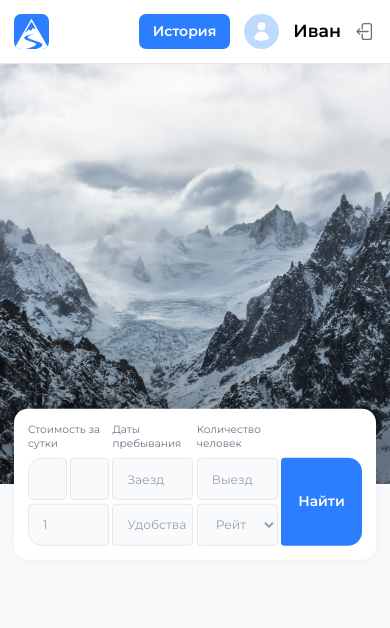
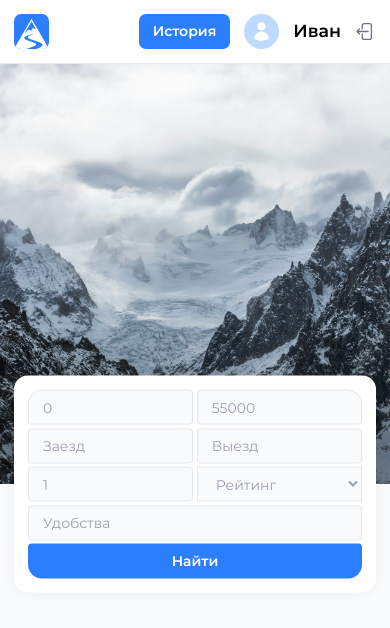
Before and after one commit to doloradium/hotel, a React (Vite) app: page / in a window 390 px wide. Shown: the top 628 px of the page. Built offline with nearby package versions, Linux system fonts and the light colour scheme.

Commit message:
Fixed responsive layout in main

```diff
--- a/src/pages/Main.tsx
+++ b/src/pages/Main.tsx
@@ -43,48 +43,47 @@ export default function Main() {
 
   return (
     <div className="min-h-screen">
-      <div style={{ backgroundImage: `url(${heroImage})` }} className={`w-full relative h-120 sm:h-96 bg-cover bg-center p-4 mb-60 sm:mb-32`}>
+      <div style={{ backgroundImage: `url(${heroImage})` }} className={`w-full relative h-120 sm:h-96 bg-cover bg-center p-4 mb-36 sm:mb-24`}>
         <div className="bg-white p-4 rounded-2xl shadow-(--custom-shadow) w-[calc(100%-2rem)] max-w-7xl absolute top-full left-1/2 -translate-1/2">
-          <div className="grid grid-cols-8 gap-1">
-            <div className="col-span-2 mb-1 text-xs text-gray-500 sm:text-sm">Стоимость за сутки</div>
-            <div className="col-span-2 mb-1 text-xs text-gray-500 sm:text-sm">Даты пребывания</div>
-            <div className="col-span-2 mb-1 text-xs text-gray-500 sm:text-sm">Количество человек</div>
-            <div className="col-span-2"></div>
+          <div className="grid grid-cols-2 gap-1 sm:grid-cols-8">
+            <div className="hidden text-gray-500 sm:block sm:col-span-2">Стоимость</div>
+            <div className="hidden text-gray-500 sm:block sm:col-span-2">Даты пребывания</div>
+            <div className="hidden sm:col-span-4 sm:block"></div>
 
             <input
               type="number"
               placeholder="от 0"
-              className={`w-full h-12 px-4 text-sm text-gray-400 placeholder-gray-400 border border-gray-200 bg-gray-50 col-span-1 transition-all duration-300 rounded-sm rounded-tl-2xl`}
+              className={`w-full h-10 px-4 text-gray-400 placeholder-gray-400 border border-gray-200 bg-gray-50 sm:col-span-1 transition-all duration-300 rounded-sm rounded-tl-2xl`}
               value={minPrice}
               onChange={(e) => setMinPrice(Number(e.target.value))}
             />
             <input
               type="number"
               placeholder="до 55 000"
-              className={`w-full h-12 px-4 text-sm text-gray-400 placeholder-gray-400 border border-gray-200 bg-gray-50 col-span-1 transition-all duration-300 rounded-sm`}
+              className={`w-full h-10 px-4 text-gray-400 placeholder-gray-400 border border-gray-200 bg-gray-50 sm:col-span-1 transition-all duration-300 sm:rounded-tr-sm rounded-tr-2xl rounded-sm`}
               value={maxPrice}
               onChange={(e) => setMaxPrice(Number(e.target.value))}
             />
             <input
               type="text"
               placeholder="Заезд"
-              className={`w-full h-12 px-4 text-sm text-gray-400 placeholder-gray-400 border border-gray-200 cursor-pointer bg-gray-50 col-span-2 transition-all duration-300 rounded-sm`}
+              className={`w-full h-10 px-4 text-gray-400 placeholder-gray-400 border border-gray-200 cursor-pointer bg-gray-50 sm:col-span-2 transition-all duration-300 rounded-sm`}
               value={''}
               readOnly
             />
             <input
               type="text"
               placeholder="Выезд"
-              className={`w-full h-12 px-4 text-sm text-gray-400 placeholder-gray-400 border border-gray-200 cursor-pointer bg-gray-50 col-span-2 transition-all duration-300 ${isHovered ? 'rounded-sm rounded-tr-2xl' : 'rounded-sm'}`}
+              className={`w-full h-10 px-4 text-gray-400 placeholder-gray-400 border border-gray-200 cursor-pointer bg-gray-50 sm:col-span-2 transition-all duration-300 ${isHovered ? 'rounded-sm sm:rounded-tr-2xl' : 'rounded-sm'}`}
               value={''}
               readOnly
             />
             <div
-              className="col-span-2 row-span-2"
+              className="order-last col-span-2 sm:order-none sm:col-span-2 sm:row-span-2"
               onMouseEnter={() => setIsHovered(true)}
               onMouseLeave={() => setIsHovered(false)}
             >
-              <Button className="w-full h-full rounded-sm hover:rounded-2xl rounded-tr-2xl rounded-br-2xl">
+              <Button className="w-full h-full rounded-sm rounded-t-sm hover:rounded-2xl rounded-b-2xl sm:rounded-tr-2xl sm:rounded-l-sm">
                 Найти
               </Button>
             </div>
@@ -92,24 +91,24 @@ export default function Main() {
             <input
               type="number"
               placeholder="1"
-              className={`w-full h-12 px-4 text-sm text-gray-400 placeholder-gray-400 border border-gray-200 bg-gray-50 col-span-2 transition-all duration-300 rounded-sm rounded-bl-2xl`}
+              className={`w-full h-10 px-4 text-gray-400 placeholder-gray-400 border border-gray-200 bg-gray-50 sm:col-span-2 transition-all duration-300 rounded-sm sm:rounded-bl-2xl`}
             />
-            <div
-              className={`flex items-center w-full h-12 px-4 text-sm text-gray-400 border border-gray-200 cursor-pointer bg-gray-50 col-span-2 transition-all duration-300 rounded-sm`}
-              onClick={() => setShowAmenities(!showAmenities)}
-            >
-              Удобства
-            </div>
             <select
               value={rating}
               onChange={(e) => setRating(Number(e.target.value))}
-              className={`w-full h-12 px-4 text-sm text-gray-400 border border-gray-200 bg-gray-50 col-span-2 transition-all duration-300 ${isHovered ? 'rounded-sm rounded-br-2xl' : 'rounded-sm'}`}
+              className={`w-full h-10 px-4 text-gray-400 border border-gray-200 bg-gray-50 sm:col-span-2 transition-all duration-300`}
             >
               <option value={0}>Рейтинг</option>
               {[1, 2, 3, 4, 5].map((star) => (
                 <option key={star} value={star}>{star} ★</option>
               ))}
             </select>
+            <div
+              className={`flex items-center w-full h-10 px-4 text-gray-400 border border-gray-200 cursor-pointer bg-gray-50 col-span-2 transition-all duration-300 ${isHovered ? 'rounded-sm sm:rounded-br-2xl' : 'rounded-sm'}`}
+              onClick={() => setShowAmenities(!showAmenities)}
+            >
+              Удобства
+            </div>
           </div>
         </div>
       </div>
```
